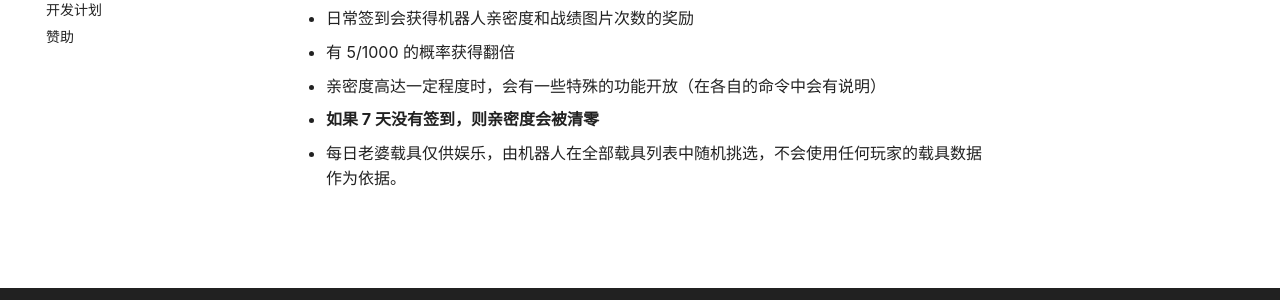
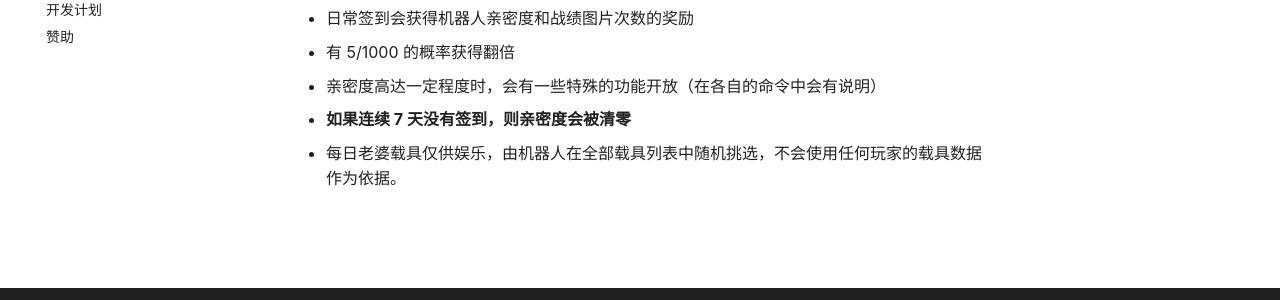
Before and after one commit to axiangcoding/axbot-qq-docs, an MkDocs documentation site: the page built from docs/command-list/funny-cmd.md, in a window 1280 px wide. Shown: the part 471-771 px from the top of the page. Built offline with MkDocs 1.6.1 and Material for MkDocs 9.7.7, drawn with Linux system fonts in a browser that asks for light colours; comment, search, counter and statistics services are not loaded.

Commit message:
Update funny-cmd.md

```diff
--- a/docs/command-list/funny-cmd.md
+++ b/docs/command-list/funny-cmd.md
@@ -13,5 +13,5 @@
 - 日常签到会获得机器人亲密度和战绩图片次数的奖励
 - 有 5/1000 的概率获得翻倍
 - 亲密度高达一定程度时，会有一些特殊的功能开放（在各自的命令中会有说明）
-- **如果 7 天没有签到，则亲密度会被清零**
+- **如果连续 7 天没有签到，则亲密度会被清零**
 - 每日老婆载具仅供娱乐，由机器人在全部载具列表中随机挑选，不会使用任何玩家的载具数据作为依据。
```
